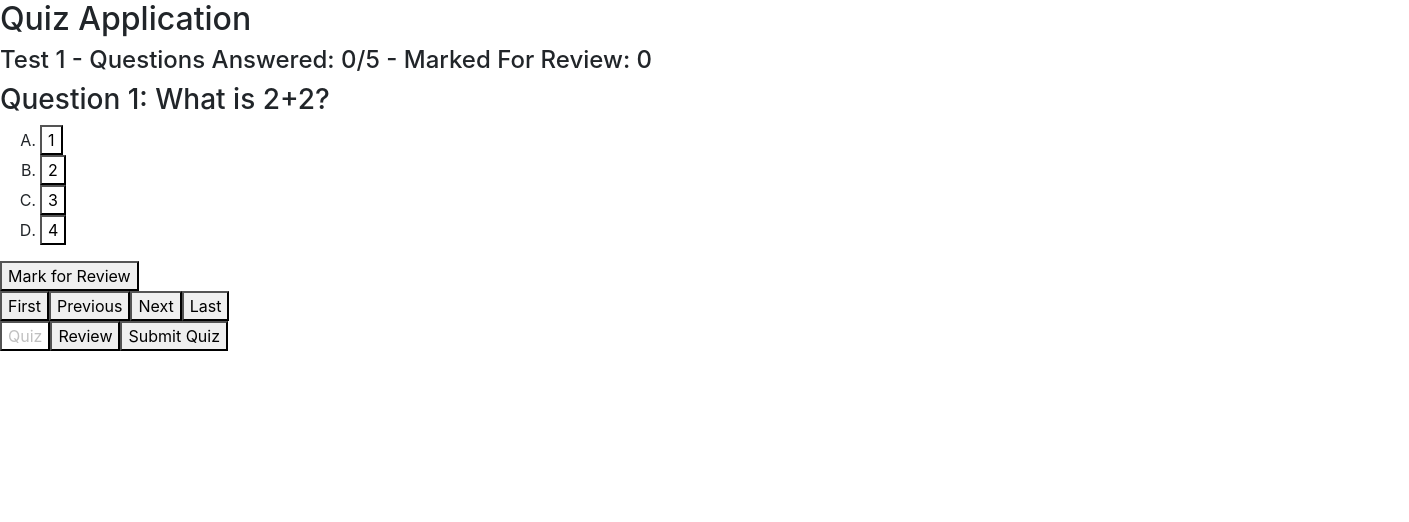
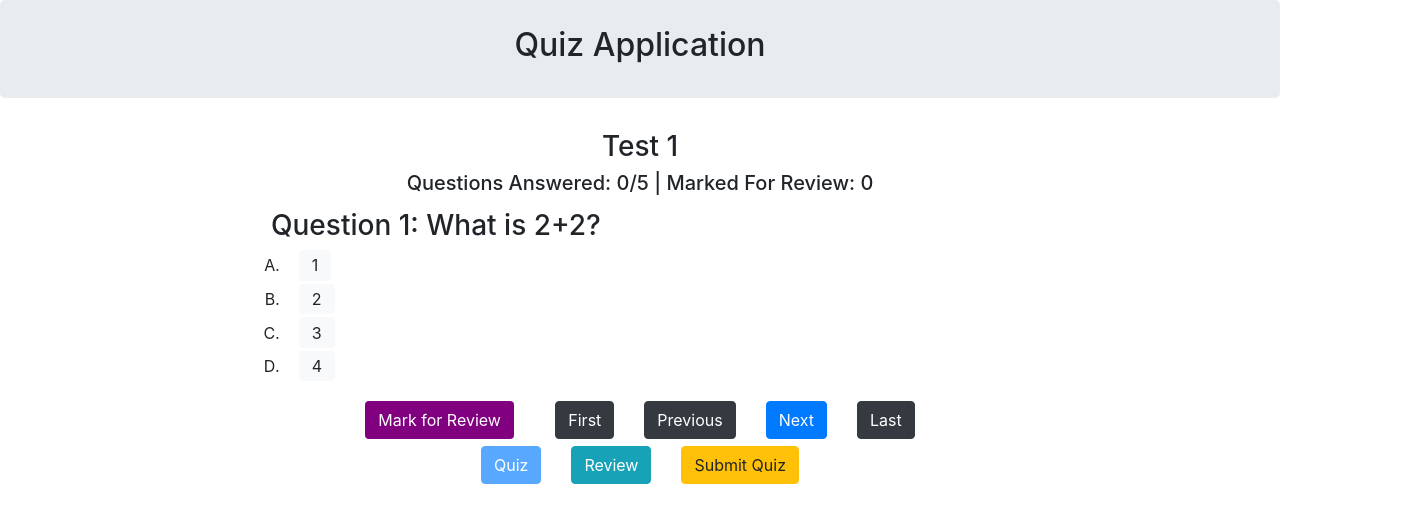
Before and after one commit to oi86039/Simplilearn-Phase-2-Project, an Angular app: page / in a window 1280 px wide. Shown: the top 522 px of the page, 1409 px wide, since content can reach past the window. Built offline with nearby package versions, Linux system fonts and the light colour scheme.

Commit message:
Bootstrap basic stuff finished! Read to submit.

```diff
--- a/src/app/quiz/quiz.component.css
+++ b/src/app/quiz/quiz.component.css
@@ -1,6 +1,37 @@
-.answer-selected{
-    background-color: skyblue;
+.btn-purple
+{
+    color:white;
+    background-color: purple;
 }
-.answer-unSelected{
-    background-color: white;
+
+.btn-answer
+{
+    padding-top:0.2%;
+    padding-bottom: 0.2%;
+    margin-bottom: 0.3%;
 }
+
+.btn-info
+{
+    padding-top:0.2%;
+    padding-bottom: 0.2%;
+    margin-bottom: 0.3%;
+}
+
+.centered {
+    float: none;
+    margin-right: auto;
+    margin-left: auto;
+  }
+
+  .question-center{
+      float: none;
+      margin-left: 20%;
+      margin-right: 20%;
+  }
+
+  .answer-center{
+    float: none;
+    margin-left: 21%;
+    margin-right: 21%;
+}
--- a/src/app/quiz/quiz.component.html
+++ b/src/app/quiz/quiz.component.html
@@ -1,27 +1,39 @@
 <!--Time elapsed/Total Time-->
 
 <!--Quiz View-->
-    <!--Question Text-->
-<div>
+<!--Question Text-->
+<div class="container question-center">
     <h3>Question {{getIndex()+1}}: {{getQuestion(getIndex()).getQuestionText()}}</h3>
     <div style="color:purple;">{{ifMarkedForReview()}}</div>
     <!--Marked for Review Text-->
 </div>
-    <!--Answer 1-4 in column format-->
-    <ol type="A">
-       <li *ngFor="let answer of getQuestion(getIndex()).getAnswers()">
-           <button class="{{answer.getButtonColor()}}" (click)="getQuestion(getIndex()).selectAnswer(answer)">{{answer.getAnswerText()}}</button>
-       </li>
-    </ol>
+<!--Answer 1-4 in column format-->
+<ol type="A" class="container answer-center">
+    <li *ngFor="let answer of getQuestion(getIndex()).getAnswers()" class="col-md-auto">
+        <button class="btn btn-answer {{answer.getButtonColor()}}"
+            (click)="getQuestion(getIndex()).selectAnswer(answer)">{{answer.getAnswerText()}}</button>
+    </li>
+</ol>
 
 
 <!--Mark For Review Button-->
-<div>
-<button (click)="getQuestion(getIndex()).toggleMarkedForReview()">Mark for Review</button>
+<div class="container">
+    <div class="row d-flex justify-content-center">
+        <div class="col-md-2">
+            <button (click)="getQuestion(getIndex()).toggleMarkedForReview()" class="btn btn-purple">Mark for
+                Review</button>
+        </div>
+        <!--First, Prev, Next, Last-->
+        <div class="col-md-auto"><button (click)="first()" class="btn btn-dark">First</button>
+        </div>
+        <div class="col-md-auto">
+            <button (click)="prev()" class="btn btn-dark">Previous</button>
+        </div>
+        <div class="col-md-auto">
+            <button (click)="next()" class="btn btn-primary">Next</button>
+        </div>
+        <div class="col-md-auto">
+            <button (click)="last()" class="btn btn-dark">Last</button>
+        </div>
+    </div>
 </div>
-
-<!--First, Prev, Next, Last-->
-<button (click)="first()">First</button>
-<button (click)="prev()">Previous</button>
-<button (click)="next()">Next</button>
-<button (click)="last()">Last</button>
--- a/src/app/quiz_structure.ts
+++ b/src/app/quiz_structure.ts
@@ -10,24 +10,24 @@ export class Answer {
         this.answerText = answerText;
         this.correct = correct;
         this.selected = false; //Always start as unselected
-        this.ansButtonClass = 'answer-unSelected';
+        this.ansButtonClass = 'btn-light';
     }
-    getAnswerText() { return this.answerText };
-    getButtonColor() { return this.ansButtonClass };
+    getAnswerText() { return this.answerText ;}
+    getButtonColor() { return this.ansButtonClass ;}
 
     checkIfCorrect() { return this.correct; }
     checkIfSelected() { return this.selected; }
 
     toggleSelect() {
         this.selected = !this.selected;
-        if (this.selected) this.ansButtonClass = 'answer-selected'
-        else this.ansButtonClass = 'answer-unSelected';
+        if (this.selected) this.ansButtonClass = 'btn-primary'
+        else this.ansButtonClass = 'btn-light';
     }
     select() {
-        this.selected = true; this.ansButtonClass = 'answer-selected';
+        this.selected = true; this.ansButtonClass = 'btn-primary';
     }
     deselect() {
-        this.selected = false; this.ansButtonClass = 'answer-unSelected';
+        this.selected = false; this.ansButtonClass = 'btn-light';
     }
 }
 
@@ -37,6 +37,8 @@ export class Question {
     private markedForReview: boolean; //Override answered bool; did user mark for review
     private numOfAnswers: number; //Number of answers in list
     private answers: Answer[]; //List of all answers
+    private quesButtonClass: string; //The css class of the button (to change colors)
+
 
     constructor(questionText: string, answers: Answer[]) {
         this.questionText = questionText;
@@ -44,9 +46,11 @@ export class Question {
         this.numOfAnswers = this.answers.length;
         this.answered = false; //Question should start unanswered
         this.markedForReview = false; //Question should start unmarked
+        this.quesButtonClass = "btn-dark" //Question should start unanswered
     }
 
     getQuestionText() { return this.questionText; }
+    getButtonColor() {return this.quesButtonClass;}
     getNumOfAnswers() { return this.numOfAnswers; }
     checkIfAnswered() { return this.answered; }
     checkIfMarkedForReview() { return this.markedForReview; }
@@ -55,6 +59,8 @@ export class Question {
         for (let i = 0; i < this.answers.length; i++) {
             if (this.answers[i].checkIfSelected()) {
                 this.answered = true;
+                if (!this.checkIfMarkedForReview()) //Turn blue if not marked for review
+                    this.quesButtonClass="btn-success";
                 return true;
             };
         }
@@ -64,7 +70,16 @@ export class Question {
 
     markAnswered() { this.answered = true; }
     markUnanswered() { this.answered = false }
-    toggleMarkedForReview() { this.markedForReview = !this.markedForReview; }
+    toggleMarkedForReview() {
+        this.markedForReview = !this.markedForReview;
+        if (this.markedForReview){
+            this.quesButtonClass="btn-purple";
+        }
+        else if (this.checkIfAnswered())
+        {this.quesButtonClass="btn-success";}
+        else
+        this.quesButtonClass="btn-dark";
+     }
 
     getAnswer(index: number) {
         if (index > this.answers.length - 1 || index < 0)
--- a/src/app/result/result.component.css
+++ b/src/app/result/result.component.css
@@ -13,3 +13,9 @@
     text-decoration: line-through;
     font-weight: bold;
 }
+
+.question-center{
+    float: none;
+    margin-left: 20%;
+    margin-right: 20%;
+}
--- a/src/app/review/review.component.css
+++ b/src/app/review/review.component.css
@@ -0,0 +1,4 @@
+.btn-purple{
+    background-color: purple;
+    color: white;
+}
--- a/src/app/review/review.component.html
+++ b/src/app/review/review.component.html
@@ -1,9 +1,10 @@
 <!--Review view-->
-    <!--All questions in table format-->
-    <table>
-        <tbody>
-            <tr *ngFor="let question of getQuestions()">
-                <td><button (click)="GoToQuestion(getQuestionNum(question))">Q{{getQuestionNum(question)+1}}: {{getIfQuestionTouched(question)}}</button></td>
-            </tr>
-        </tbody>
-    </table>
+<!--All questions in table format-->
+<div class="container">
+    <div class="row">
+        <div class="col-md-auto" *ngFor="let question of getQuestions()">
+            <button (click)="GoToQuestion(getQuestionNum(question))" class="btn {{getQuestionColor(question)}}">Q{{getQuestionNum(question)+1}}:
+                {{getIfQuestionTouched(question)}}</button>
+        </div>
+    </div>
+</div>
--- a/src/app/review/review.component.ts
+++ b/src/app/review/review.component.ts
@@ -28,6 +28,7 @@ export class ReviewComponent implements OnInit {
     else
       return "Not Answered";
   }
+  getQuestionColor(question:Question) {return question.getButtonColor();}
 
   //Quiz Service Wrapper Functions
   getQuizName() { return this.quizService.getQuizName(); }
--- a/src/app/view-select/view-select.component.css
+++ b/src/app/view-select/view-select.component.css
@@ -5,16 +5,3 @@
 .visible{
     display:inline;
 }
-
-.enabled{
-    color:black;
-}
-
-.disabled{
-    cursor: not-allowed;
-    pointer-events: none;
-
-    /*Button disabled - CSS color class*/
-    color: #c0c0c0;
-    background-color: #ffffff;
-}
--- a/src/app/view-select/view-select.component.html
+++ b/src/app/view-select/view-select.component.html
@@ -1,14 +1,22 @@
 <!--Quiz Name + Questions Answered-->
-<div>
-    <h4>{{getQuizName()}} - Questions Answered: {{getNumOfAnswered()}}/{{getNumOfQuestions()}} - Marked For Review: {{getNumOfMarkedForReview()}}</h4>
+<div class="container text-center">
+    <h3>{{getQuizName()}}</h3>
+    <h5 style="padding-bottom: 0.5%;">Questions Answered: {{getNumOfAnswered()}}/{{getNumOfQuestions()}} | Marked For Review:
+        {{getNumOfMarkedForReview()}}</h5>
 </div>
 
 <app-quiz class="{{quizViewIsVisible}}"></app-quiz>
 <app-review class="{{reviewViewIsVisible}}"></app-review>
 <app-result class="{{resultViewIsVisible}}"></app-result>
 
-<div>
-    <button class="{{quizButtonIsActive}}" (click)="ShowQuizView()">Quiz</button>
-    <button class="{{reviewButtonIsActive}}" (click)="ShowReviewView()">Review</button>
-    <button class="{{resultButtonIsActive}}" (click)="ShowResultView()">Submit Quiz</button>
+<div class="container text-center" style="padding-top: 0.6%">
+    <div class="row d flex justify-content-center">
+        <div class="col-md-auto">
+            <button class="btn btn-primary {{quizButtonIsActive}}" (click)="ShowQuizView()">Quiz</button>
+        </div>
+        <div class="col-md-auto"><button class="btn btn-info {{reviewButtonIsActive}}"
+                (click)="ShowReviewView()">Review</button></div>
+        <div class="col-md-auto"><button class="btn btn-warning {{resultButtonIsActive}}" (click)="ShowResultView()">Submit
+                Quiz</button></div>
+    </div>
 </div>
--- a/src/index.html
+++ b/src/index.html
@@ -2,7 +2,7 @@
 <html lang="en">
 <head>
   <meta charset="utf-8">
-  <title>Simply Quiz Application</title>
+  <title>Quiz Application</title>
   <base href="/">
   <meta name="viewport" content="width=device-width, initial-scale=1">
   <link rel="icon" type="image/x-icon" href="favicon.ico">
@@ -10,7 +10,9 @@
 
 </head>
 <body>
+  <div class="jumbotron text-center">
   <h2>Quiz Application</h2>
+</div>
   <view-select></view-select>
   <!--Quiz, Review Submit-->
 </body>
--- a/src/styles.css
+++ b/src/styles.css
@@ -1 +1,4 @@
 /* You can add global styles to this file, and also import other style files */
+.jumbotron{
+    padding: 2%;
+}
```
Also changed, not shown: src/app/result/result.component.html (+9 -5 lines).
